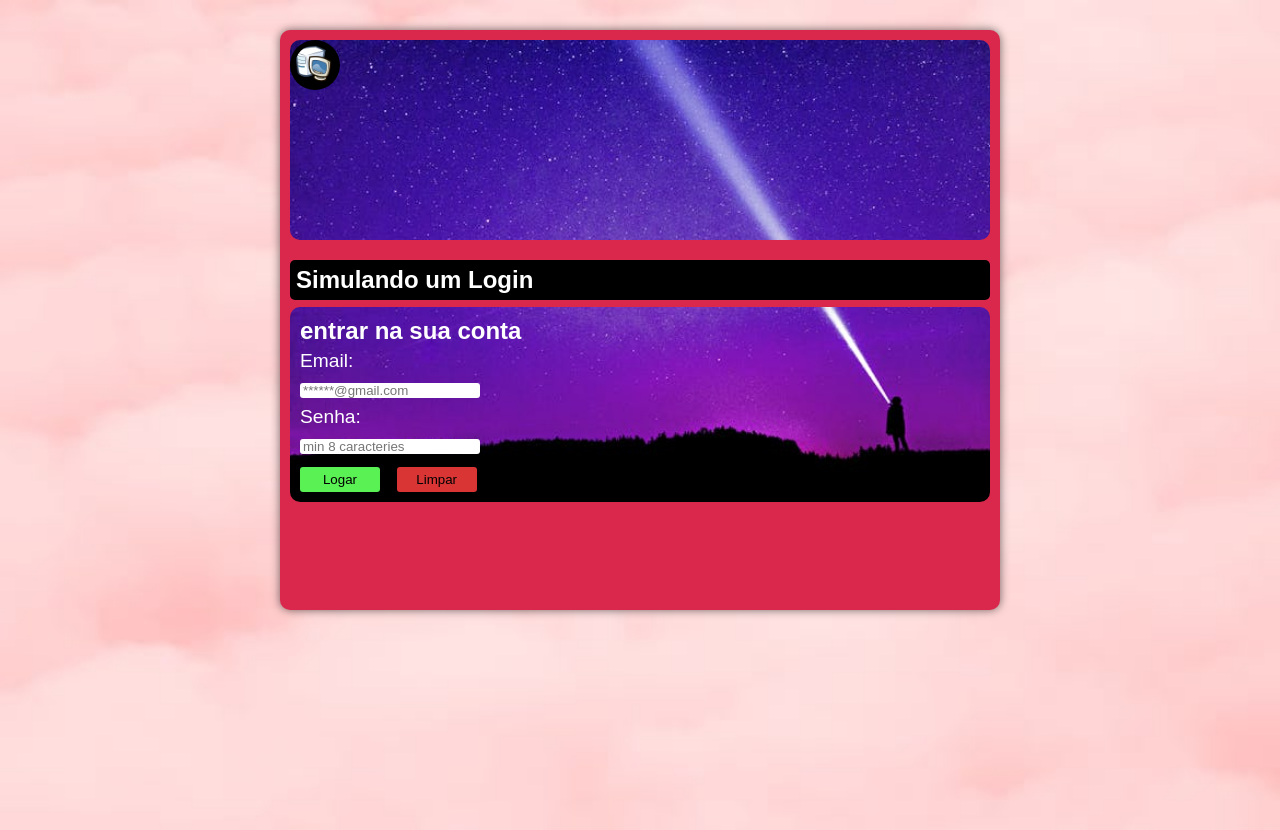
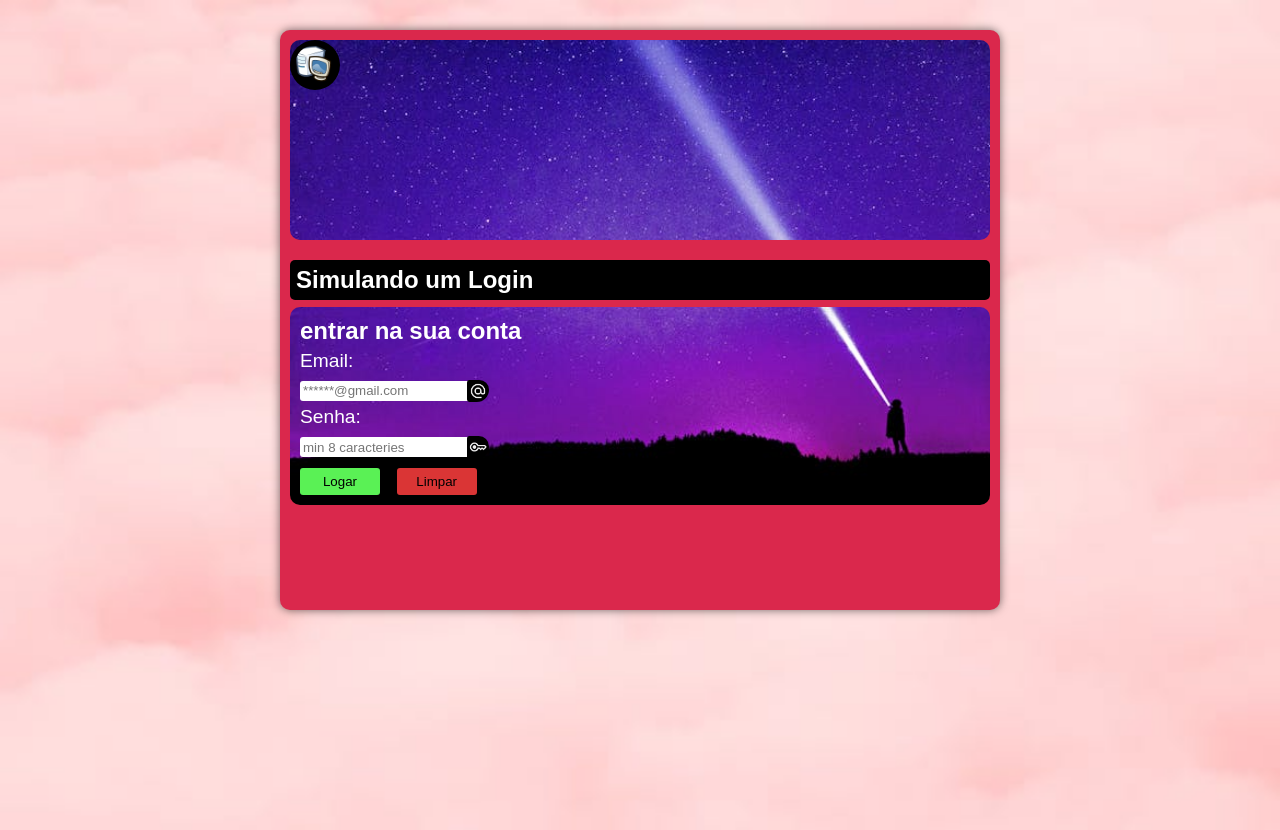
Before and after one commit to Phf05/Saindo_do_zero, a plain HTML site: page index.html in a window 1280 px wide. Drawn offline with nearby package versions, Linux system fonts and the light colour scheme.

Commit message:
add conteudo

```diff
--- a/estilos/style.css
+++ b/estilos/style.css
@@ -69,13 +69,16 @@ input{
    border: none;
    border-radius: 3px;
    padding-left: 3px;
+   height: 20px;
 }
+
 
 #submit {
     background-color: rgb(90, 241, 85);
     padding: 5px;
     margin-top: 10px;
     width: 80px;
+    height: 27px;
 
 }
 
@@ -90,6 +93,7 @@ input{
     margin-top: 10px;
     margin-left: 10px;
     width: 80px;
+    height: 27px;
 }
 
 #reset:hover {
@@ -112,6 +116,26 @@ footer  p {
 
 }
 
+#icon_email {
+    background-color: rgb(0, 0, 0);
+    border-radius: 10px 40px 50px 10px;
+    position: relative;
+    right: 20px;
+    top: 7px;
+    width: 18px;
+    padding: 2px;
+
+}
+
+#icon_senha {
+    background-color: rgb(0, 0, 0);
+    border-radius: 10px 40px 50px 10px;
+    position: relative;
+    right: 20px;
+    top: 7px;
+    width: 18px;
+    padding: 2.3px;
+}
 
 #icon_usuario {
     display: inline;
--- a/index.html
+++ b/index.html
@@ -24,11 +24,12 @@
                 <label for="@">Email:</label>
                 <br>
                 <input type="email" id="@" minlength="5" maxlength="18" placeholder="******@gmail.com" >
-
+                <img src="img/icon_email.png" alt="img.png" id="icon_email">
                 <br>
                 <label for="senha">Senha:</label>
                 <br>
                 <input type="password" id="senha" minlength="8" maxlength="15" placeholder="min 8 caracteries">
+                <img src="img/icon_senha.png" alt="senha.png" id="icon_senha">
                 <br>
                 <input type="button" value="Logar" id="submit" onclick="mostrar_resultado()">
                 <input type="reset" value="Limpar" id="reset" >
```
Also changed, not shown: img/icon_email.png (added), img/icon_senha.png (added).
